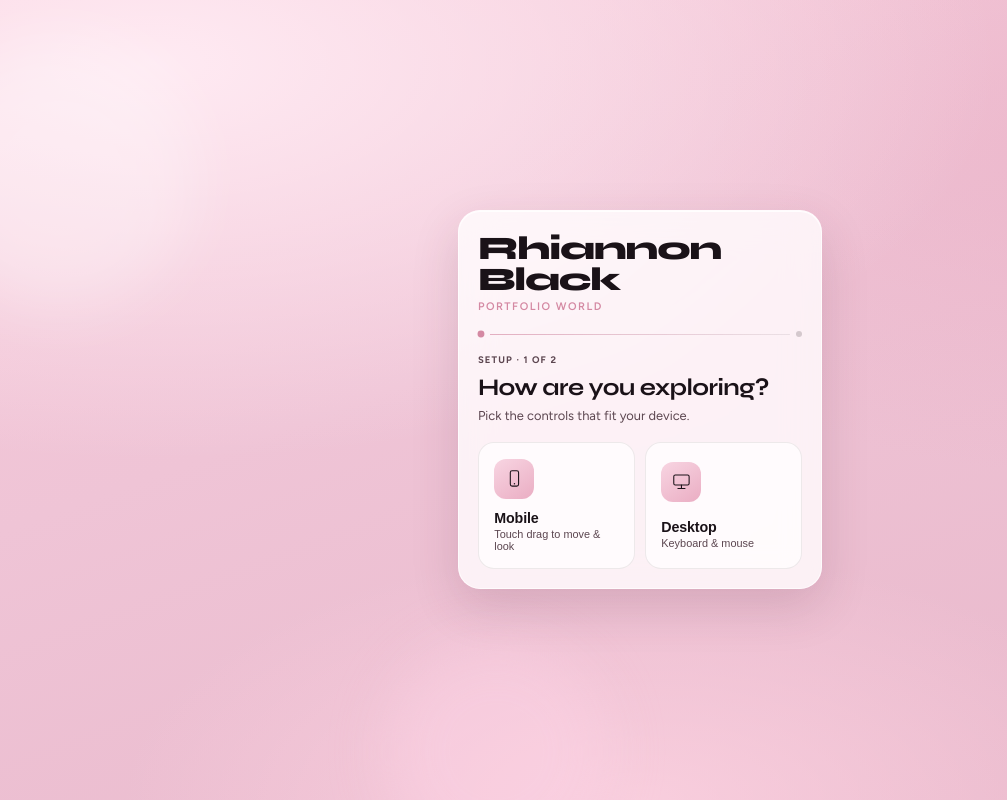
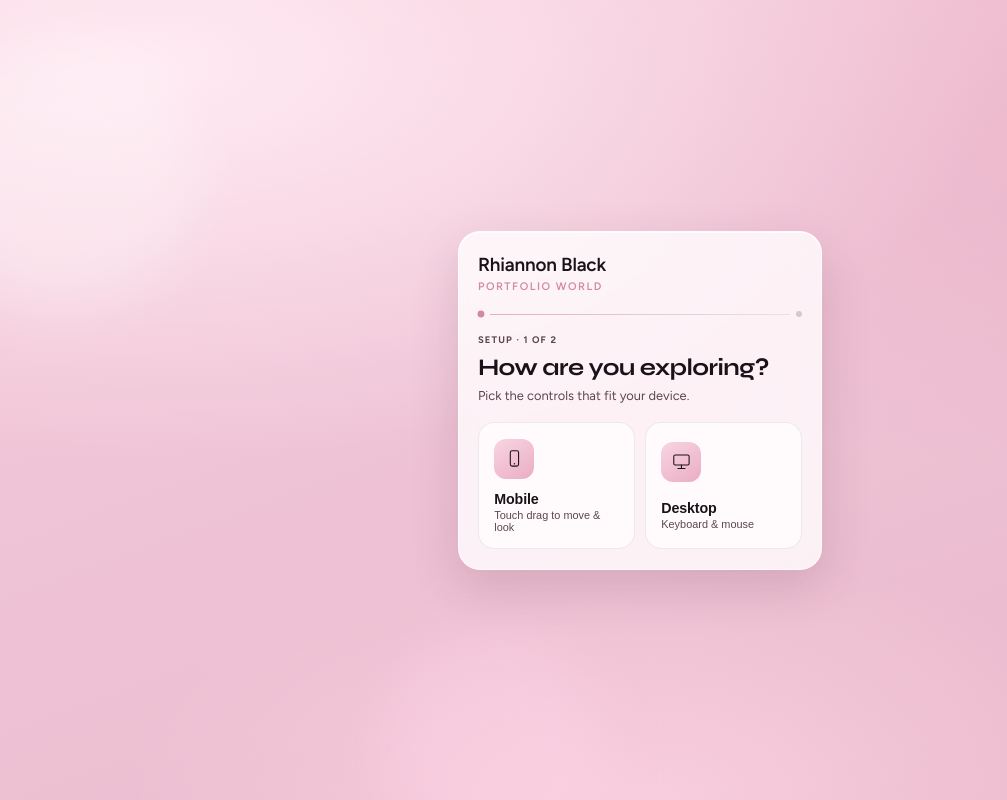
Before and after one commit to RhiBee003/portfolio-world, a website built with Vite: page index.html in a window 1280 px wide. Shown: the whole page, without its empty margins (0-1007 px from the left). Built offline with nearby package versions, Linux system fonts and the light colour scheme.

Commit message:
Tone down the pre-game Rhiannon Black brand type.

```diff
--- a/src/style.css
+++ b/src/style.css
@@ -694,11 +694,11 @@ body.control-mobile .zone-panel h2 {
 
 .mode-select-brand-name {
   margin: 0;
-  font-family: var(--font-display);
-  font-size: clamp(1.85rem, 6.5vw, 2.35rem);
-  font-weight: 800;
-  letter-spacing: -0.035em;
-  line-height: 0.95;
+  font-family: var(--font-sans);
+  font-size: clamp(1.15rem, 3.8vw, 1.35rem);
+  font-weight: 600;
+  letter-spacing: -0.01em;
+  line-height: 1.15;
   color: var(--setup-ink);
 }
 
```
